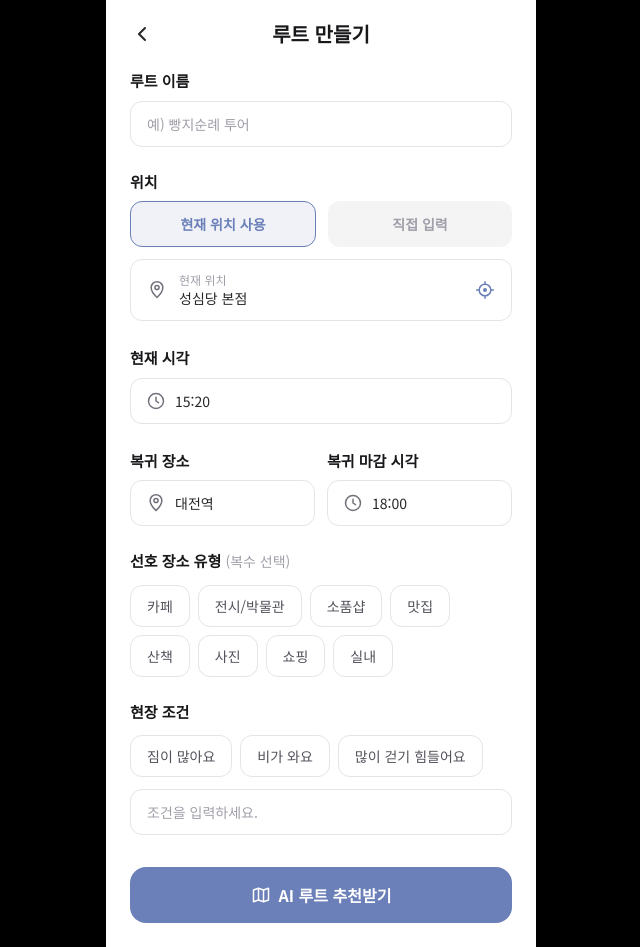
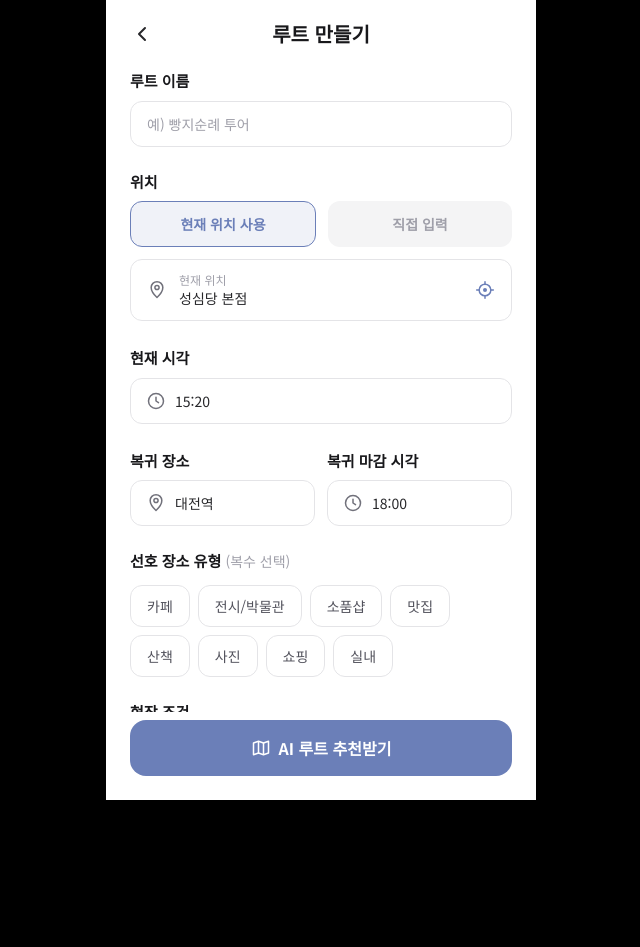
Before and after one commit to DAECO-2026/daeco, a Next.js app in the folder frontend/: page /input in a window 1280 px wide. Shown: the whole page, without its empty margins (319-959 px from the left). After the commit the page ends 800 px from the top, so only its background shows below. Built offline with nearby package versions, Linux system fonts and the light colour scheme.

Commit message:
fix: 화면 높이 고정 및 내부 스크롤 처리

```diff
--- a/frontend/app/home/page.tsx
+++ b/frontend/app/home/page.tsx
@@ -35,7 +35,7 @@ const RECENT_ROUTES: Route[] = [
 
 export default function HomePage() {
   return (
-    <div className="flex flex-1 flex-col bg-white">
+    <div className="flex min-h-0 flex-1 flex-col bg-white">
       {/* 헤더 */}
       <header className="relative flex items-center justify-center py-5">
         <button
@@ -51,7 +51,7 @@ export default function HomePage() {
       </header>
 
       {/* 본문 */}
-      <div className="flex-1 overflow-y-auto pb-4">
+      <div className="min-h-0 flex-1 overflow-y-auto pb-4">
         {/* 인사 */}
         <section className="px-6 pt-3">
           <div className="flex items-start justify-between">
--- a/frontend/app/input/page.tsx
+++ b/frontend/app/input/page.tsx
@@ -71,7 +71,7 @@ export default function CreateRoutePage() {
     );
 
   return (
-    <div className="flex flex-1 flex-col bg-white">
+    <div className="flex min-h-0 flex-1 flex-col bg-white">
       {/* 헤더 */}
       <header className="relative flex items-center justify-center px-6 py-5">
         <button
@@ -86,7 +86,7 @@ export default function CreateRoutePage() {
       </header>
 
       {/* 폼 */}
-      <div className="flex-1 overflow-y-auto px-6 pb-6">
+      <div className="min-h-0 flex-1 overflow-y-auto px-6 pb-6">
         {/* 루트 이름 */}
         <section>
           <label className="text-[15px] font-bold text-zinc-900">
--- a/frontend/app/layout.tsx
+++ b/frontend/app/layout.tsx
@@ -33,8 +33,8 @@ export default function RootLayout({
       suppressHydrationWarning
     >
       <body className="h-full">
-        {/* 모바일 웹앱 프레임: 데스크톱에서는 가운데 정렬된 폰 너비 컬럼 */}
-        <div className="mx-auto flex min-h-dvh w-full max-w-[430px] flex-col overflow-hidden bg-white shadow-xl">
+        {/* 모바일 웹앱 프레임: 뷰포트 높이 고정, 내부에서 스크롤 (헤더·하단 버튼 고정) */}
+        <div className="mx-auto flex h-dvh w-full max-w-[430px] flex-col overflow-hidden bg-white shadow-xl">
           {children}
         </div>
       </body>
```
